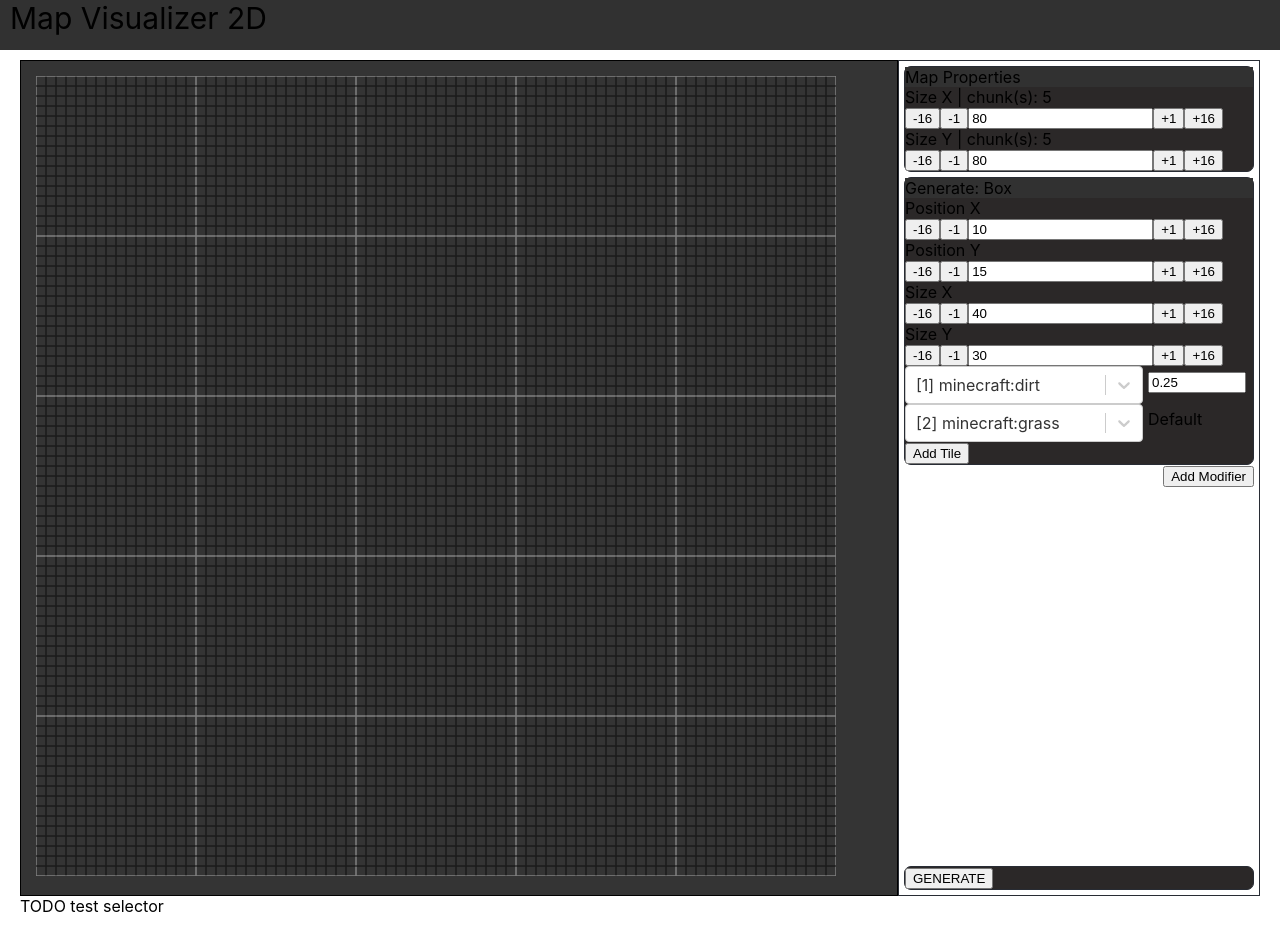
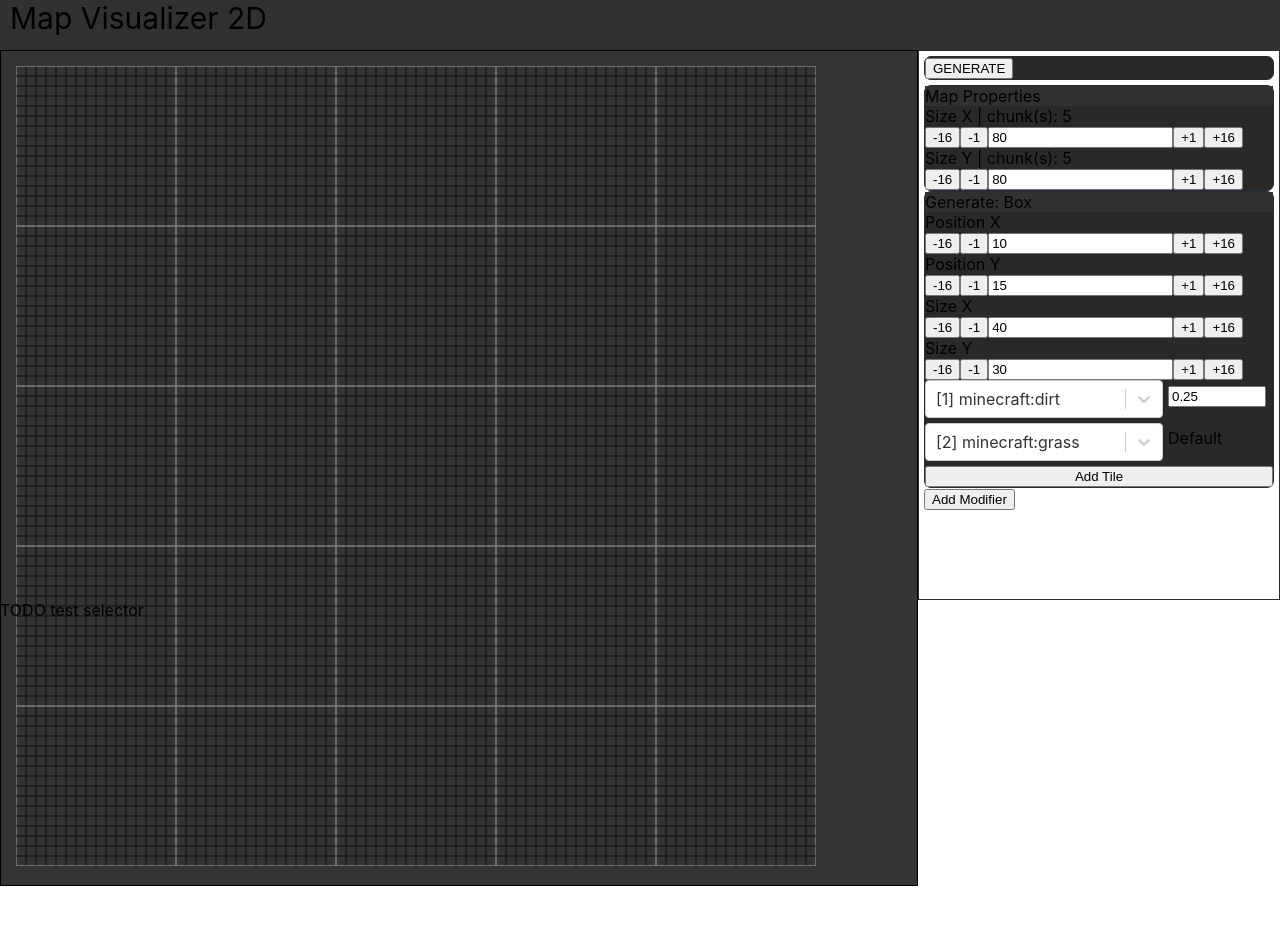
Before and after one commit to DarkGuardsman/icbm-calculator-web, a React (Create React App) app: page / in a window 1280 px wide. After the commit the page ends 886 px from the top, so only its background shows below. Built offline with nearby package versions, Linux system fonts and the light colour scheme.

Commit message:
feat: scrolling to contain modifier list

```diff
--- a/src/App.css
+++ b/src/App.css
@@ -2,11 +2,3 @@ html, body, #root {
   height: 100%;
   width: 100%;
 }
-
-#root {
-  display: flex;
-  flex-direction: column;
-}
-
-div {
-}
--- a/src/tools/ToolPage.module.css
+++ b/src/tools/ToolPage.module.css
@@ -1,8 +1,7 @@
 .page {
     display: flex;
     flex-direction: column;
-
-    flex-grow: 1;
+    height: 100%
 }
 
 .title {
@@ -13,6 +12,5 @@
 }
 
 .content {
-    flex-grow: 1;
-    padding: 10px 20px
+    height: calc(100% - 50px);
 }
--- a/src/tools/map/MapToolPage.js
+++ b/src/tools/map/MapToolPage.js
@@ -100,6 +100,12 @@ export default function MapToolPage() {
                         </div>
                     </div>
                     <div className={styles.right}>
+                        <div className={`${styles.toolSection} ${styles.actions}`}>
+                            <button onClick={generateMap}>
+                                {hasRun ? "RESET" : "GENERATE"}
+                            </button>
+                        </div>
+                        <div className={styles.toolList}>
                             <div className={styles.toolSection}>
                                 <div className={styles.toolTitle}>Map Properties</div>
                                 <div>
@@ -119,18 +125,12 @@ export default function MapToolPage() {
                                     />
                                 </div>
                             </div>
-                        <div className={styles.modifiers}>
                             {
                                 modifiers.map((modifier, index) => buildModifier(modifier, index, applyModifiers))
                             }
                             <div className={styles.addModifier}>
                                 <button onClick={addModifier}>Add Modifier</button>
                             </div>
-                        </div>
-                        <div className={`${styles.toolSection} ${styles.actions}`}>
-                            <button onClick={generateMap}>
-                                {hasRun ? "RESET" : "GENERATE"}
-                            </button>
                         </div>
                     </div>
                 </div>
--- a/src/tools/map/MapToolPage.module.css
+++ b/src/tools/map/MapToolPage.module.css
@@ -7,6 +7,7 @@
 }
 
 .contentTop {
+    height: calc(100% - 200px);
     display: flex;
     flex-direction: row;
 
@@ -14,7 +15,7 @@
 }
 
 .contentBottom {
-
+    height: 200px;
 }
 
 .center {
@@ -46,11 +47,14 @@
     border: solid 1px #282c34;
 }
 
+.toolList {
+    height: 100%;
+    overflow-y: scroll;
+}
+
 .modifiers {
-    display: flex;
-    flex-direction: column;
+    display: inline-block;
     padding: 0;
-
     flex-grow: 1;
 }
 
--- a/src/tools/modifiers/box/BoxModifier.module.css
+++ b/src/tools/modifiers/box/BoxModifier.module.css
@@ -14,3 +14,9 @@
         width: 90%;
     }
 }
+
+.tileList {
+    display: flex;
+    flex-direction: column;
+    gap: 5px;
+}
--- a/src/tools/modifiers/box/BoxModifier.tsx
+++ b/src/tools/modifiers/box/BoxModifier.tsx
@@ -98,7 +98,7 @@ export default function BoxModifier(props: BoxModifierProps): React.JSX.Element
                     increments={[1, CHUNK_SIZE]}
                 />
             </div>
-            <div>
+            <div className={styles.tileList}>
                 {
                     modifier.args.tiles.map((tile, index) => (
                         <div key={"tile-" + index} className={styles.tileEntry}>
```
Lines whose indentation alone changed are shown as unchanged.
